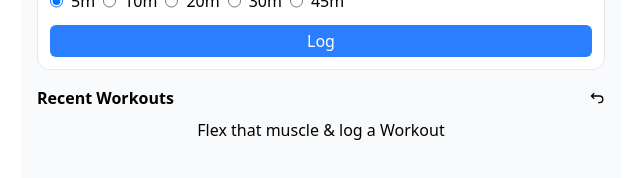
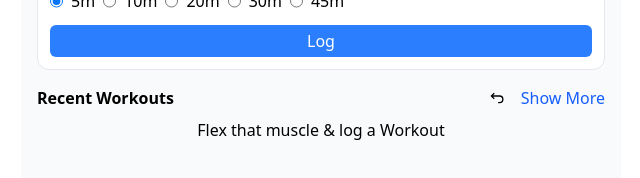
Before and after one commit to sachinkmohan/workout-tracker, a React (Vite) app: page / in a window 1280 px wide. Shown: the part 132-310 px from the top of the page, without its empty margins (319-959 px from the left). Built offline with nearby package versions, Linux system fonts and the light colour scheme.

Commit message:
Enhance LoggedWorkouts component with expand/collapse functionality for workout logs

```diff
--- a/dev-dist/sw.js
+++ b/dev-dist/sw.js
@@ -82,7 +82,7 @@ define(['./workbox-54d0af47'], (function (workbox) { 'use strict';
     "revision": "3ca0b8505b4bec776b69afdba2768812"
   }, {
     "url": "index.html",
-    "revision": "0.35cijhhlaao"
+    "revision": "0.qlf3f00etng"
   }], {});
   workbox.cleanupOutdatedCaches();
   workbox.registerRoute(new workbox.NavigationRoute(workbox.createHandlerBoundToURL("index.html"), {
--- a/src/components/LoggedWorkouts.tsx
+++ b/src/components/LoggedWorkouts.tsx
@@ -1,4 +1,5 @@
 import { formatDistance, parseISO } from "date-fns";
+import { useState } from "react";
 import { GrUndo } from "react-icons/gr";
 import { toast } from "react-toastify";
 
@@ -17,6 +18,8 @@ const LoggedWorkouts = ({
   workoutLogs,
   onWorkoutsUpdated,
 }: LoggedWorkoutsProps) => {
+  const [isExpanded, setIsExpanded] = useState(false);
+
   const removeLastItem = () => {
     const updatedLogs = workoutLogs.slice(1);
 
@@ -25,17 +28,20 @@ const LoggedWorkouts = ({
     onWorkoutsUpdated();
   };
 
-  return (
-    <div className="py-4 ">
-      <div className="flex justify-between items-center mb-2">
-        <h2 className="font-bold ">Recent Workouts</h2>
-        <GrUndo onClick={removeLastItem} />
-      </div>
+  const toggleExpandItems = () => {
+    setIsExpanded((prev) => !prev);
+  };
 
-      {workoutLogs?.length === 0 ? (
-        <p>Flex that muscle & log a Workout </p>
-      ) : (
-        workoutLogs?.map((log) => (
+  const getDisplayedLogs = () => {
+    if (workoutLogs?.length === 0) {
+      return <p>Flex that muscle & log a Workout </p>;
+    } else if (isExpanded) {
+      return workoutLogs?.map(renderLogItem);
+    }
+    return workoutLogs?.slice(0, 10).map(renderLogItem);
+  };
+
+  const renderLogItem = (log: WorkoutLog) => (
     <div
       key={log.id}
       className="p-2 mb-2 flex justify-between bg-white border border-gray-200 rounded-lg "
@@ -50,8 +56,24 @@ const LoggedWorkouts = ({
         })}
       </p>
     </div>
-        ))
-      )}
+  );
+
+  return (
+    <div className="py-4 ">
+      <div className="flex justify-between items-center mb-2">
+        <h2 className="font-bold ">Recent Workouts</h2>
+        <div className="flex gap-4 items-center">
+          <GrUndo onClick={removeLastItem} />
+          <button
+            className="text-blue-600 active:scale-95 transition"
+            onClick={toggleExpandItems}
+          >
+            {isExpanded ? "Show Less" : "Show More"}
+          </button>
+        </div>
+      </div>
+
+      {getDisplayedLogs()}
     </div>
   );
 };
```
Lines whose indentation alone changed are shown as unchanged.
